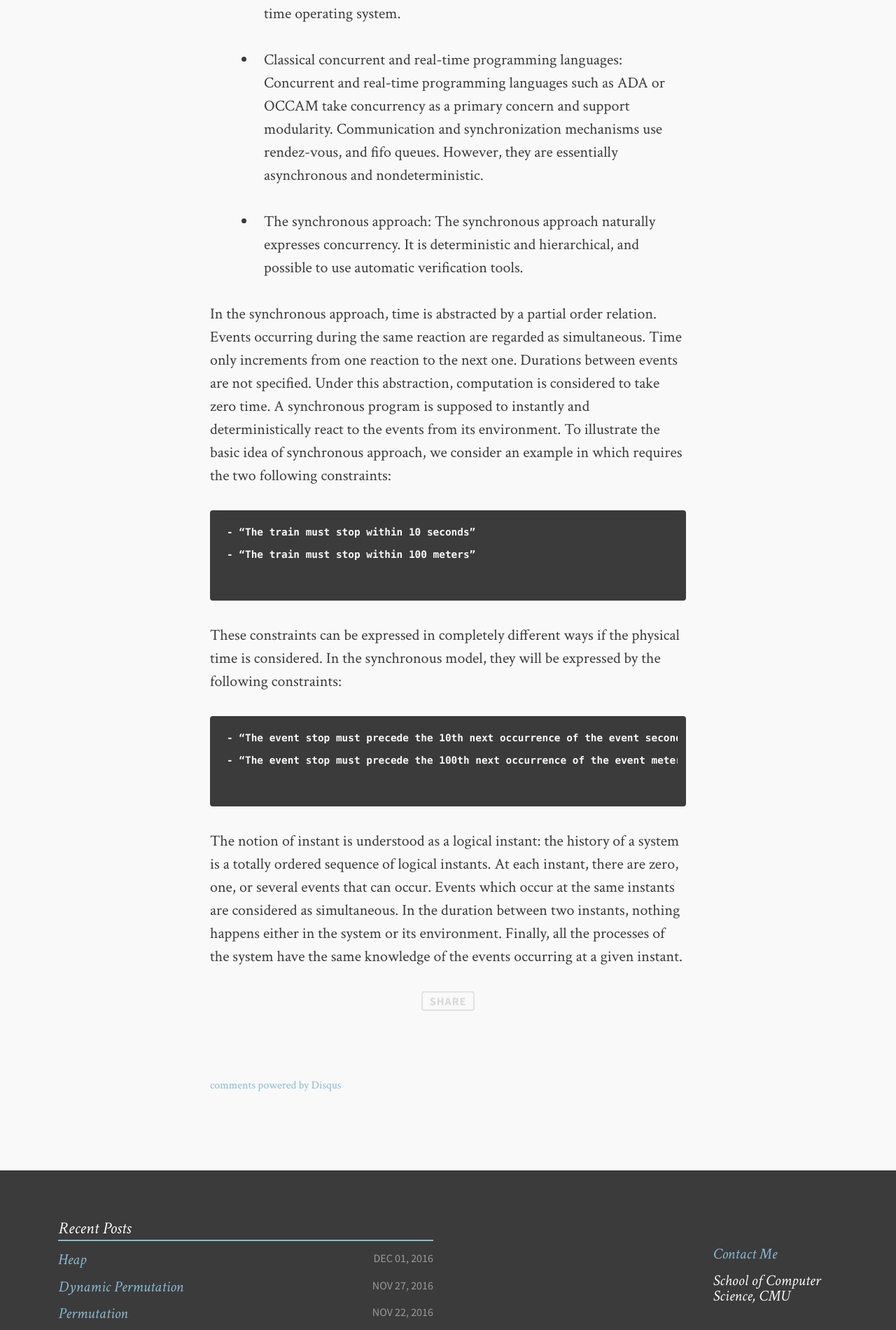
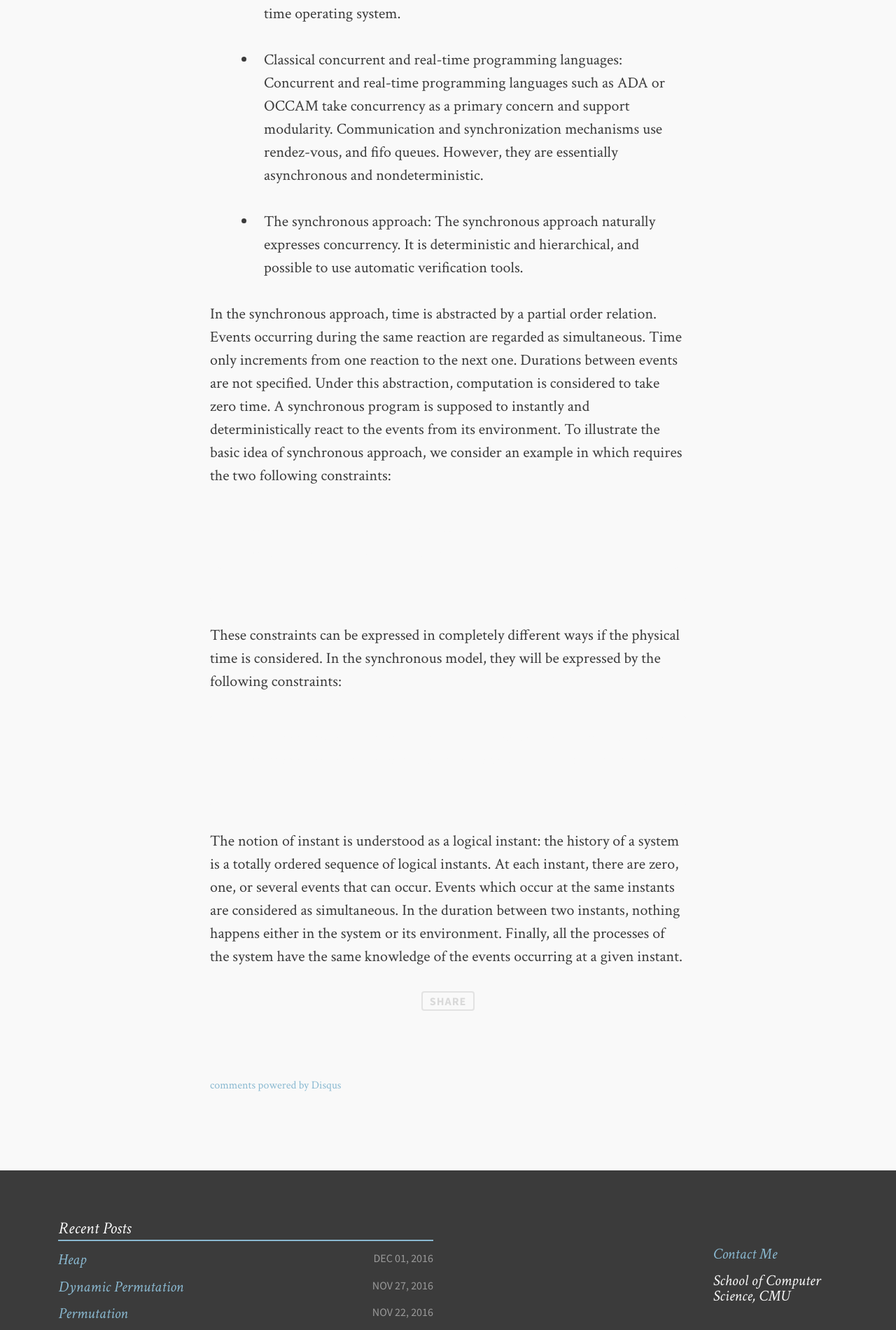
Before and after one commit to channgo2203/channgo2203.github.io, a Jekyll site: the page built from _posts/2016-07-11-synchronousprogramming.md, in a window 1280 px wide. Shown: the part 2991-4891 px from the top of the page at 70% size. Built offline with Jekyll 4.4.1, drawn with Linux system fonts in a browser that asks for light colours; comment, search, counter and statistics services are not loaded.

Commit message:
update all

```diff
--- a/_sass/_styles.scss
+++ b/_sass/_styles.scss
@@ -75,7 +75,7 @@ code {
 }
 
 .highlight {
-    background: $black;
+    background: $white;
     padding: 12px;
     border-radius: 4px;
     margin-bottom: $lh;
```
